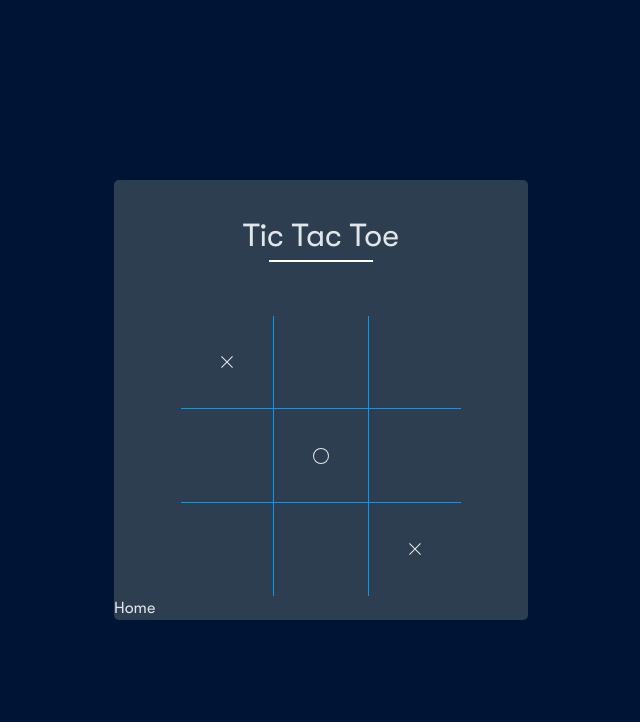
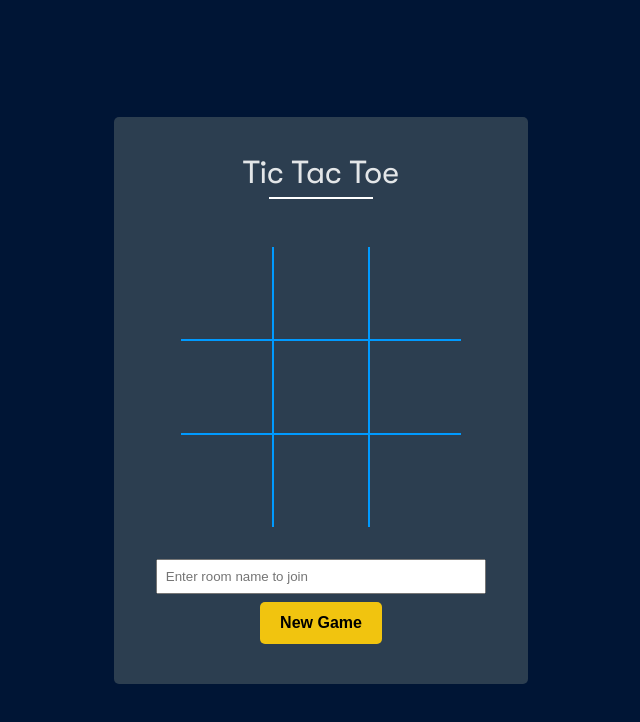
Before and after one commit to acf-patrick/morpion-web, a React (Vite) app in the folder client/: page / in a window 1280 px wide. Shown: the top 722 px of the page, without its empty margins (319-959 px from the left). Built offline with nearby package versions, Linux system fonts and the light colour scheme; no server answers.

Commit message:
save current room in sessionStorage

```diff
--- a/client/src/App.tsx
+++ b/client/src/App.tsx
@@ -2,21 +2,16 @@ import { Routes, Route } from "react-router-dom";
 import { createContext, useEffect, useState } from "react";
 import { GlobalStyles, StyledContainer } from "./styles";
 import { ThemeProvider } from "styled-components";
-import { Home } from "./pages";
 import { Grid } from "./components";
 import { connect } from "socket.io-client";
+import { StyledButton } from "./styles";
 import theme from "./styles/theme";
 
 export const SocketIoContext = createContext(null);
 
 function App() {
+  // Socket.io connection handler
   const [io, setIo] = useState<any>(null);
-  const [grid, setGrid] = useState<string[][]>([
-    [ 'x', '', '' ],
-    [ '', 'o', '' ],
-    [ '', '', 'x' ]
-  ]);
-  const [room, setRoom] = useState("");
 
   // establish connection to the server
   useEffect(() => {
@@ -27,6 +22,29 @@ function App() {
     );
   }, []);
 
+  // Main game grid
+  const [grid, setGrid] = useState<string[][]>([
+    ["", "", ""],
+    ["", "", ""],
+    ["", "", ""],
+  ]);
+
+  // Game room
+  const [room, setRoom] = useState("");
+
+  const handleCellOnClick = (cellIndex: number) => {
+    const [i, j] = [Math.floor(cellIndex / 3), cellIndex % 3];
+    grid[i][j] = "x";
+    setGrid([...grid]);
+  };
+
+  const newGame = (e: any) => {
+    e.preventDefault();
+    const input = e.target.room;
+    setRoom(input.value);
+    sessionStorage.setItem("room", room);
+  };
+
   return (
     <ThemeProvider theme={theme}>
       <SocketIoContext.Provider value={io}>
@@ -34,10 +52,11 @@ function App() {
         <StyledContainer>
           <div className="inner">
             <h1>tic tac toe</h1>
-            <Grid cells={grid} />
-            <Routes>
-              <Route path="/" element={<Home />} />
-            </Routes>
+            <Grid cells={grid} handleCellOnClick={handleCellOnClick} />
+            <form onSubmit={newGame}>
+              <input type="text" placeholder="Enter room name to join" name="room" />
+              {room ? <></> : <StyledButton type="submit">new game</StyledButton>}
+            </form>
           </div>
         </StyledContainer>
       </SocketIoContext.Provider>
--- a/client/src/components/Grid.tsx
+++ b/client/src/components/Grid.tsx
@@ -2,7 +2,12 @@ import { StyledGrid } from "../styles";
 import { BsCircle } from "react-icons/bs";
 import { RxCross1 } from "react-icons/rx";
 
-function Grid({ cells }: { cells: string[][] }) {
+interface IGridProps {
+  handleCellOnClick: Function;
+  cells: string[][];
+}
+
+function Grid({ cells, handleCellOnClick }: IGridProps) {
   const divs: string[] = [];
   cells.forEach((row) =>
     row.forEach((cell) => {
@@ -13,7 +18,13 @@ function Grid({ cells }: { cells: string[][] }) {
   return (
     <StyledGrid>
       {divs.map((cell, i) => (
-        <div key={i} className={`_${i}`}>
+        <div
+          key={i}
+          className={`_${i}`}
+          onClick={() => {
+            handleCellOnClick(i);
+          }}
+        >
           {cell === "o" ? <BsCircle /> : cell === "x" ? <RxCross1 /> : <></>}
         </div>
       ))}
--- a/client/src/pages/Home.tsx
+++ /dev/null
@@ -1,5 +0,0 @@
-function Home() {
-  return <div>Home</div>
-}
-
-export default Home;
--- a/client/src/pages/index.ts
+++ /dev/null
@@ -1 +0,0 @@
-export { default as Home } from "./Home"
--- /dev/null
+++ b/client/src/styles/button.styled.ts
@@ -0,0 +1,25 @@
+import styled from "styled-components";
+
+const StyledButton = styled.button`
+  background-color: ${({ theme }) => theme.colors.buttonBackground};
+  color: ${({ theme }) => theme.colors.buttonText};
+  font-size: 1rem;
+  font-weight: bold;
+  text-transform: capitalize;
+  cursor: pointer;
+  padding: 0.75rem 1.25rem;
+  border-radius: 5px;
+  border: none;
+  outline: none;
+  transition: all 300ms linear;
+
+  &:hover {
+    transform: translateY(-3px);
+  }
+
+  &:focus {
+    outline: 3px solid blue;
+  }
+`;
+
+export default StyledButton;
--- a/client/src/styles/container.styled.ts
+++ b/client/src/styles/container.styled.ts
@@ -18,15 +18,30 @@ const StyledContainer = styled.div`
     max-width: ${({ theme }) => theme.sizes.maxWidth};
     max-height: ${({ theme }) => theme.sizes.maxHeight};
     flex-grow: 1;
+    padding-bottom: 2rem;
 
     border-radius: 5px;
     background-color: ${({ theme }) => theme.colors.background};
   }
 
+  form {
+    display: flex;
+    gap: 0.5rem;
+    flex-direction: column;
+    align-items: center;
+    justify-content: center;
+    padding: 1rem 0 0.5rem;
+  }
+
+  input {
+    min-width: 75%;
+    padding: 0.5rem;
+  }
+
   h1 {
     display: flex;
     flex-direction: column;
-    margin-top: 0;
+    margin: 0;
     text-align: center;
     padding: 2rem 0;
     text-transform: capitalize;
--- a/client/src/styles/grid.styled.ts
+++ b/client/src/styles/grid.styled.ts
@@ -5,7 +5,7 @@ const StyledGrid = styled.div`
   grid-template-columns: repeat(3, 1fr);
   max-width: 280px;
   aspect-ratio: 1;
-  margin: 0 auto;
+  margin: 1rem auto;
 
   div {
     display: flex;
@@ -13,28 +13,33 @@ const StyledGrid = styled.div`
     justify-content: center;
   }
 
+  svg {
+    width: 1.5rem;
+    height: 1.5rem;
+  }
+
   ._0 {
-    border-bottom: 1px solid ${({ theme }) => theme.colors.line};
-    border-right: 1px solid ${({ theme }) => theme.colors.line};
+    border-bottom: ${({theme}) => theme.border} solid ${({ theme }) => theme.colors.line};
+    border-right: ${({theme}) => theme.border} solid ${({ theme }) => theme.colors.line};
   }
 
   ._2 {
-    border-bottom: 1px solid ${({ theme }) => theme.colors.line};
-    border-left: 1px solid ${({ theme }) => theme.colors.line};
+    border-bottom: ${({theme}) => theme.border} solid ${({ theme }) => theme.colors.line};
+    border-left: ${({theme}) => theme.border} solid ${({ theme }) => theme.colors.line};
   }
 
   ._4 {
-    box-shadow: 0 0 0 1px ${({ theme }) => theme.colors.line};
+    box-shadow: 0 0 0 ${({theme}) => theme.border} ${({ theme }) => theme.colors.line};
   }
 
   ._6 {
-    border-top: 1px solid ${({ theme }) => theme.colors.line};
-    border-right: 1px solid ${({ theme }) => theme.colors.line};
+    border-top: ${({theme}) => theme.border} solid ${({ theme }) => theme.colors.line};
+    border-right: ${({theme}) => theme.border} solid ${({ theme }) => theme.colors.line};
   }
 
   ._8 {
-    border-top: 1px solid ${({ theme }) => theme.colors.line};
-    border-left: 1px solid ${({ theme }) => theme.colors.line};
+    border-top: ${({theme}) => theme.border} solid ${({ theme }) => theme.colors.line};
+    border-left: ${({theme}) => theme.border} solid ${({ theme }) => theme.colors.line};
   }
 `;
 
--- a/client/src/styles/index.ts
+++ b/client/src/styles/index.ts
@@ -1,3 +1,4 @@
 export { default as GlobalStyles } from "./global";
 export { default as StyledGrid } from "./grid.styled";
+export { default as StyledButton } from "./button.styled";
 export { default as StyledContainer } from "./container.styled";
--- a/client/src/styles/theme.ts
+++ b/client/src/styles/theme.ts
@@ -2,7 +2,10 @@ const theme = {
   colors: {
     background: "#2C3E50",
     line: "#009AFF",
+    buttonBackground: "#F1C40F",
+    buttonText: "#000000",
   },
+  border: "2px",
   sizes: {
     maxWidth: "414px",
     maxHeight: "896px",
```
